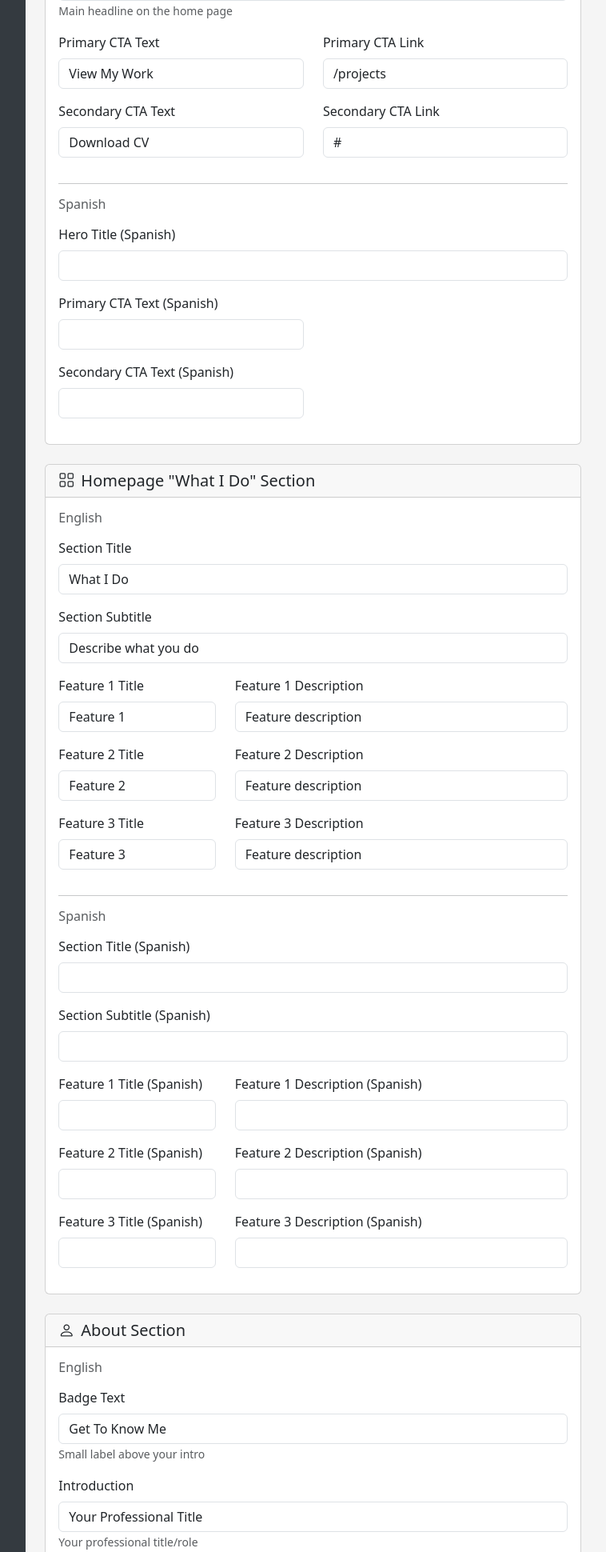
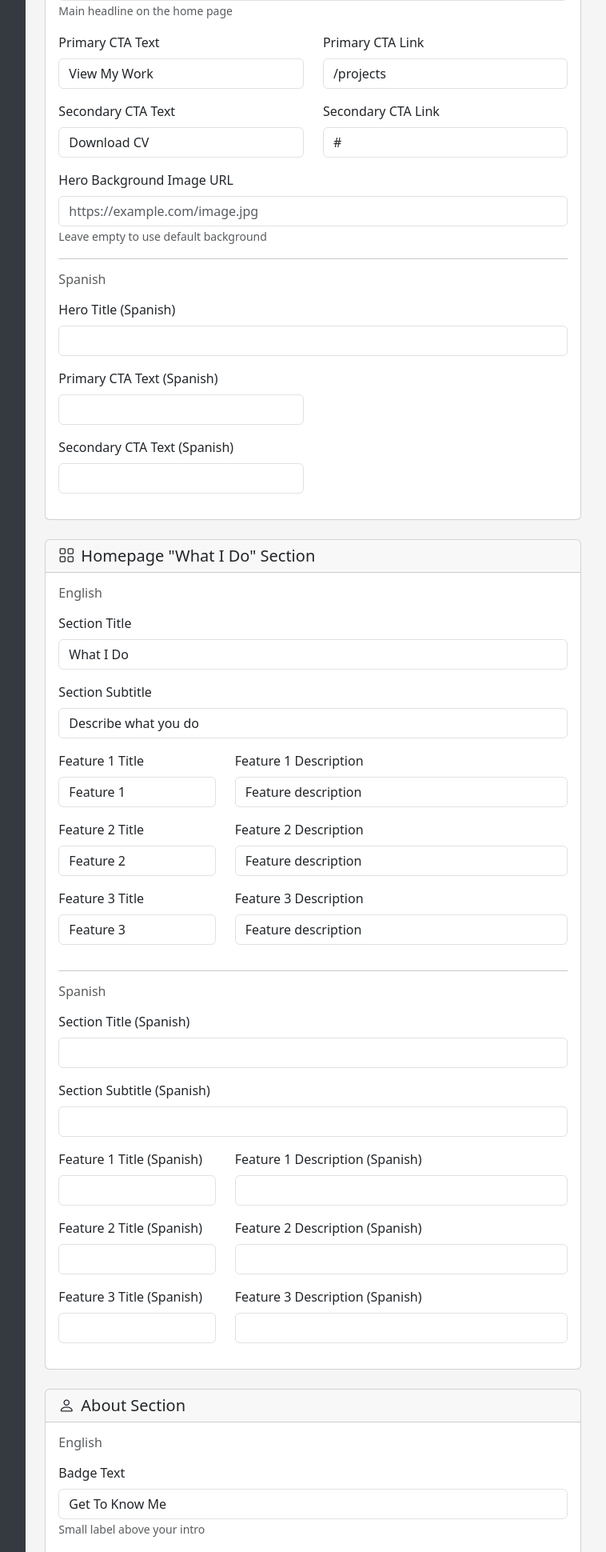
Before and after one commit to runemalops/amv_aipf, a Flask app: page /admin/site-config in a window 1280 px wide. Shown: the part 837-2777 px from the top of the page at 80% size, without its empty margins (181-939 px from the left). Run offline with Flask 3, Linux system fonts and the light colour scheme; the visitor is signed in with stand-in values (Sample User, id 1); parts of the project's set-up code (start-up, migrations or seed data) failed here and were passed over.

Commit message:
Add hero background image setting
- Add hero_background_image field to admin site config
- Update views.py and app.py context processor
- Modify base.html and index.html to use CSS variable for hero background
- Update site_config.html template with new field

```diff
--- a/admin.py
+++ b/admin.py
@@ -660,6 +660,7 @@ def site_config():
             "hero_cta_secondary_link",
             "about_image",
             "cv_download_link",
+            "hero_background_image",
         ]
         translatable_fields = [
             "site_title",
@@ -741,6 +742,7 @@ def site_config():
         ),
         "about_image": Settings.get("about_image", ""),
         "cv_download_link": Settings.get("cv_download_link", ""),
+        "hero_background_image": Settings.get("hero_background_image", ""),
         "projects_subtitle": Settings.get("projects_subtitle", "Showcase your work"),
         "blog_subtitle": Settings.get("blog_subtitle", "Share your insights"),
         "cta_title": Settings.get("cta_title", "Let's Work Together"),
--- a/app.py
+++ b/app.py
@@ -96,6 +96,7 @@ def inject_site_config():
             ),
             "about_image": Settings.get("about_image", ""),
             "cv_download_link": Settings.get("cv_download_link", ""),
+            "hero_background_image": Settings.get("hero_background_image", ""),
             "projects_subtitle": Settings.get(
                 "projects_subtitle", "Showcase your work"
             ),
--- a/templates/admin/site_config.html
+++ b/templates/admin/site_config.html
@@ -67,6 +67,11 @@
                             <label for="hero_cta_secondary_link" class="form-label">Secondary CTA Link</label>
                             <input type="text" class="form-control" id="hero_cta_secondary_link" name="hero_cta_secondary_link" value="{{ config.hero_cta_secondary_link }}">
                         </div>
+                    </div>
+                    <div class="mb-3">
+                        <label for="hero_background_image" class="form-label">Hero Background Image URL</label>
+                        <input type="text" class="form-control" id="hero_background_image" name="hero_background_image" value="{{ config.hero_background_image }}" placeholder="https://example.com/image.jpg">
+                        <small class="text-muted">Leave empty to use default background</small>
                     </div>
                     <hr>
                     <h6 class="text-muted mb-3">Spanish</h6>
--- a/templates/base.html
+++ b/templates/base.html
@@ -95,7 +95,7 @@
             left: 0;
             right: 0;
             bottom: 0;
-            background: url('https://images.unsplash.com/photo-1451187580459-43490279c0fa?w=1920&q=80') center/cover no-repeat;
+            background: var(--hero-bg, url('https://images.unsplash.com/photo-1451187580459-43490279c0fa?w=1920&q=80')) center/cover no-repeat;
             opacity: 0.15;
         }
 
--- a/templates/index.html
+++ b/templates/index.html
@@ -3,7 +3,7 @@
 {% block title %}Home - {{ site_config.site_title }}{% endblock %}
 
 {% block content %}
-<section class="hero-section text-center">
+<section class="hero-section text-center"{% if site_config.hero_background_image %} style="--hero-bg: url('{{ site_config.hero_background_image }}');"{% endif %}>
     <div class="container">
         <h1 class="mb-4">{{ site_config.hero_title }}</h1>
         <p class="lead mb-4 mx-auto" style="max-width: 700px;">{{ site_config.site_subtitle }}</p>
--- a/views.py
+++ b/views.py
@@ -159,6 +159,7 @@ def get_site_config(lang="en"):
         ),
         "about_image": Settings.get("about_image", ""),
         "cv_download_link": Settings.get("cv_download_link", ""),
+        "hero_background_image": Settings.get("hero_background_image", ""),
         "projects_subtitle": Settings.get_translated(
             "projects_subtitle", lang, "Showcase your work"
         ),
```
